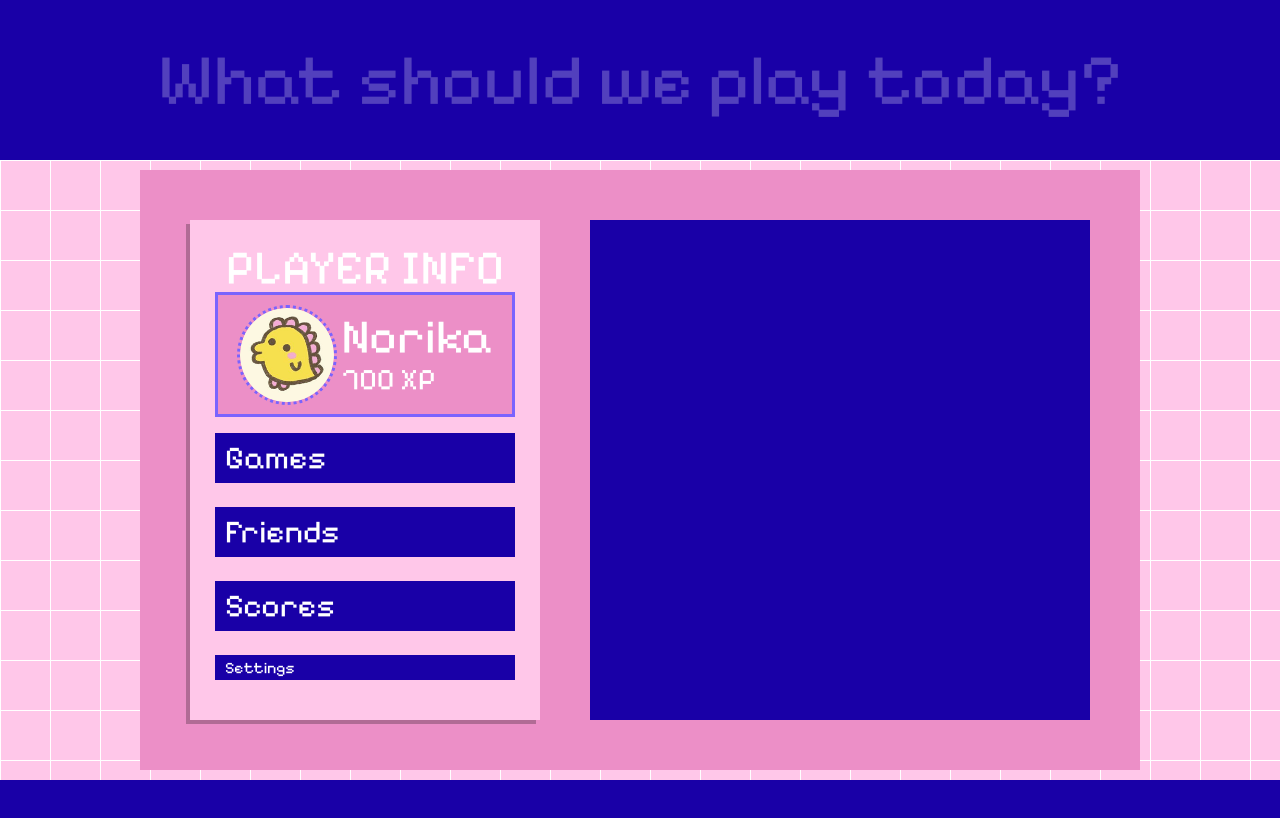
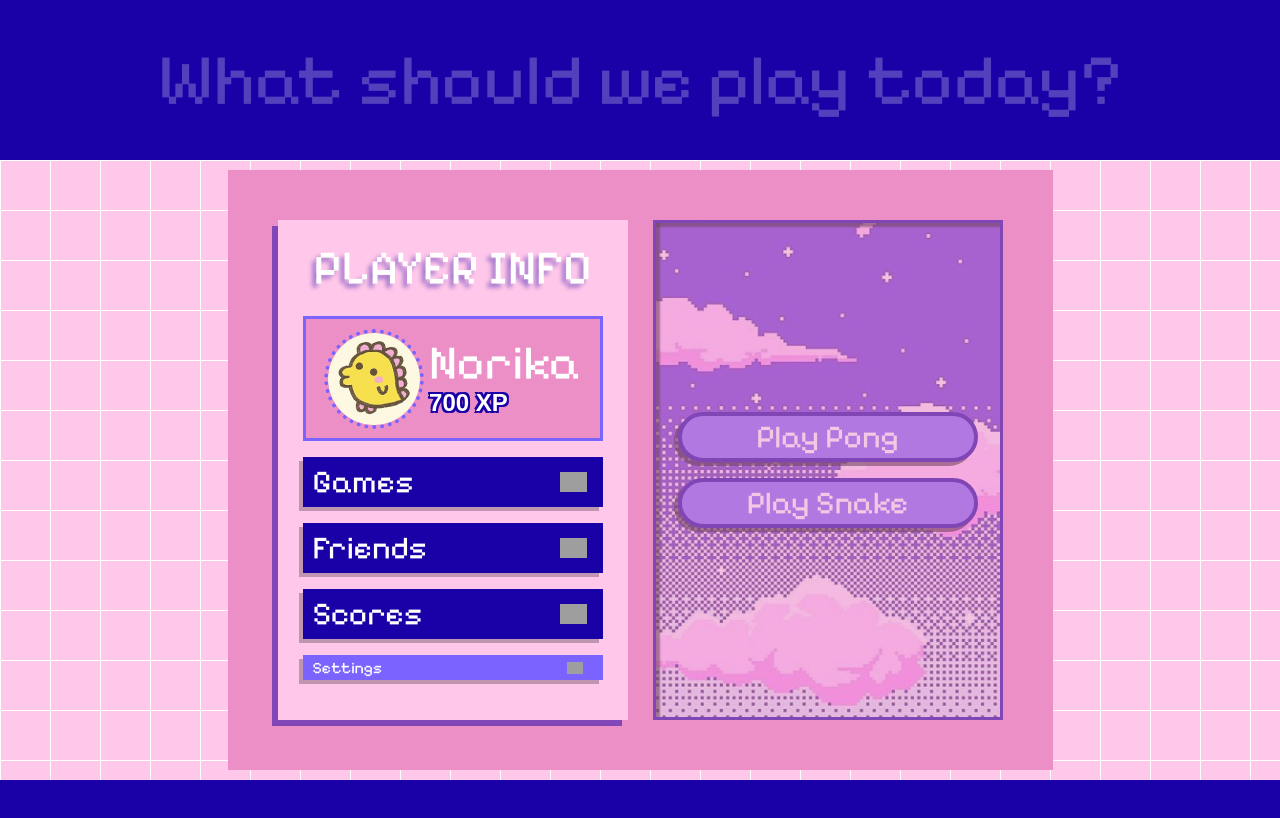
Before and after one commit to NorikaNarimatsu/transcendence, a React (Vite) app in the folder frontend/: page /playerProfile in a window 1280 px wide. Both pictures are taken after a click on the button "Games". Shown: the top 818 px of the page. Built offline with nearby package versions, Linux system fonts and the light colour scheme; grey boxes are pictures that could not be loaded; a web font is replaced by a local one.

Commit message:
Built Player Profile Page

```diff
--- a/frontend/src/index.css
+++ b/frontend/src/index.css
@@ -26,12 +26,25 @@
     box-shadow: -6px 6px 0 rgba(0, 0, 0, 0.70);
 }
 
+.shadow-no-blur-60 {
+    box-shadow: -4px 4px 0 rgba(0, 0, 0, 0.60);
+}
+
+.shadow-no-blur-60:active {
+    transform: translate(-4px, 4px);
+    box-shadow: none;
+}
+
 .shadow-no-blur-50-reverse {
     box-shadow: 4px 4px 0 rgba(25, 0, 167, 0.5);
 }
 
 .shadow-no-blur-50-reverse-no-active {
     box-shadow: 4px 4px 0 rgba(25, 0, 167, 0.5);
+}
+
+.shadow-no-blur-50-purple-bigger {
+    box-shadow: -6px 6px 0 rgba(25, 0, 167, 0.5);
 }
 
 .shadow-no-blur:active {
@@ -45,7 +58,7 @@
 }
 
 .text-shadow {
-    text-shadow: 0px 4px 4px rgba(0, 0, 0, 0.25);
+    text-shadow: -4px 4px 4px rgba(25, 0, 167, 0.40);
 }
 
 .placeholder-color::placeholder {
@@ -72,8 +85,8 @@
     display: flex;
     align-items: center;
     justify-content: center;
-    border-color: #7a63fe;
-    border-width: 3px;
+    border-color: #ffc7e9;
+    border-width: 4px;
     border-radius: 50%;
     border-style: dotted;
 }
@@ -148,7 +161,7 @@
     border-color: #7a63fe;
 }
 
-.button-pp {
+.button-pp-blue {
     font-family: 'Pixelify Sans', cursive;
     font-size: 2rem;
     text-align: left;
@@ -159,12 +172,52 @@
     height: 50px;
 }
 
-.button-pp-settings {
+.button-pp-blue-settings {
     font-family: 'Pixelify Sans', cursive;
     text-align: left;
     padding-left: 10px;
     color: white;
-    background-color: #1900a7;
+    background-color: #7a63fe;
     width: 300px;
     height: 25px;
 }
+
+.button-pp-purple {
+    font-family: 'Pixelify Sans', cursive;
+    font-size: 2rem;
+    color: white;
+    background-color: #7a63fe;
+    width: 300px;
+    height: 50px;
+    border-radius: 50px;
+    border-style: solid;
+    border-color: #1900a7;
+    border-width: 4px;
+    display: flex;
+    align-items: center;
+    justify-content: center;
+}
+
+.text-border-blue {
+    color: white;
+    text-shadow:
+        -1px -1px 0 #1900a7,
+        0px -1px 0 #1900a7,
+        1px -1px 0 #1900a7,
+        1px 0px 0 #1900a7,
+        1px 1px 0 #1900a7,
+        0px 1px 0 #1900a7,
+        -1px 1px 0 #1900a7,
+        -1px 0px 0 #1900a7,
+        /* Second layer for thickness */
+        -2px -2px 0 #1900a7,
+        2px -2px 0 #1900a7,
+        -2px 2px 0 #1900a7,
+        2px 2px 0 #1900a7;
+}
+
+.border-img {
+    border-width: 3px;
+    border-color: #1900a7;
+    border-width: 3px;
+}
--- a/frontend/src/pages/PlayerProfile.tsx
+++ b/frontend/src/pages/PlayerProfile.tsx
@@ -1,38 +1,111 @@
 import type { JSX } from 'react';
+import { useState } from 'react';
 import avatar1 from '../assets/avatars/Avatar 1.png'
+import bgimage from '../assets/Player_Page.jpg'
+import arrow_icon from '../assets/icons/arrow.png'
 
 export default function PlayerProfile(): JSX.Element{
+    const [selectedCategory, setSelectedCategory] = useState<string | null>(null);
+
+    const getButtonsForCategory = (category: string) => {
+        switch(category) {
+            case 'Games' :
+                return [
+                    { name: 'Play Pong', action: () => console.log('Starting Pong') },
+                    { name: 'Play Snake', action: () => console.log('Starting Snake') }
+                ];
+            case 'Friends' :
+                return [
+                    { name: 'Add Friend', action: () => console.log('Adding Friend') },
+                    { name: 'Remove Friend', action: () => console.log('Removing Friend') },
+                    { name: 'See Friends', action: () => console.log('See Friends') }
+                ];
+            case 'Scores' :
+                return [
+                    { name: 'See Scores', action: () => console.log('Seeing Scores')},
+                    { name: 'Reset all Scores', action: () => console.log('Reseting all scores')},
+                ];
+            case 'Settings' :
+                return [
+                    { name: 'Delete Acount', action: () => console.log('Deleting acount')},
+                    { name: 'Update data', action: () => console.log('Updating account data')},
+                ];
+            default:
+                return [];
+        }
+    };
+
     return (
         <main className="min-h-screen flex flex-col">
             <header className="h-40 bg-blue-deep flex">
                 <div className="font-pixelify text-white text-opacity-25 text-7xl m-auto">What should we play today?</div>
             </header>
             <section className="flex-1 bg-pink-grid flex items-center justify-center">
-                <div className="relative bg-pink-dark w-[1000px] h-[600px] m-[10px] flex justify-between items-center px-[50px]">
+                <div className="relative bg-pink-dark w-[825px] h-[600px] m-[10px] flex justify-between items-center px-[50px]">
                     {/* Player Card */}
-                    <div className="shadow-no-blur bg-pink-light w-[350px] h-[500px] flex flex-col justify-between py-6">
+                    <div className="shadow-no-blur-50-purple-bigger bg-pink-light w-[350px] h-[500px] flex flex-col justify-between py-6">
                         {/* PLAYER INFO title */}
-                        <div className="font-pixelify text-white text-5xl text-center text-shadow-xs">PLAYER INFO</div>
+                        <div className="font-pixelify text-white text-5xl text-center text-shadow mb-6">PLAYER INFO</div>
 
                         {/* Avatar and player info */}
                         <div className="bg-pink-dark mx-[25px] h-[125px] border-purple flex flex-row justify-center items-center px-4">
-                            <img src={avatar1} alt="Avatar 1" className="avatar m-auto" />
+                            <img src={avatar1} alt="Avatar 1" className="avatar m-auto" style={{borderColor: '#7a63fe'}}/>
                             <div className="flex flex-col m-auto">
-                                <div className="font-pixelify text-white text-5xl">Norika</div>
-                                <div className="font-pixelify text-white text-3xl">700 XP</div>
+                                <div className="font-pixelify text-white text-5xl">Norika</div> {/* TODO: API Call Player Name */}
+                                <div className="font-dotgothic font-bold text-white text-2xl text-border-blue">700 XP</div> {/* TODO: API Call Player XP */}
                             </div>
                         </div>
 
                         {/* Buttons container - evenly distributed */}
                         <div className="flex flex-col justify-between flex-grow mx-[25px] py-4">
-                            <button className="button-pp">Games</button>
-                            <button className="button-pp">Friends</button>
-                            <button className="button-pp">Scores</button>
-                            <button className="button-pp-settings">Settings</button>
+                            {/* Game Button */}
+                            <button className="button-pp-blue shadow-no-blur flex items-center justify-between "
+                                    onClick={() => setSelectedCategory('Games')}
+                            >
+                                Games
+                                <img src={arrow_icon} alt="Arrow" className="h-5 m-4"/>
+                            </button>
+                            {/* Friends Button */}
+                            <button className="button-pp-blue shadow-no-blur flex items-center justify-between"
+                                    onClick={() => setSelectedCategory('Friends')}
+                            >
+                                Friends
+                                <img src={arrow_icon} alt="Arrow" className="h-5 m-4"/>
+                            </button>
+                            {/* Scores Button */}
+                            <button className="button-pp-blue shadow-no-blur flex items-center justify-between"
+                                    onClick={() => setSelectedCategory('Scores')}
+                            >
+                                Scores
+                                <img src={arrow_icon} alt="Arrow" className="h-5 m-4"/>
+                            </button>
+                            {/* Settings Button */}
+                            <button className="button-pp-blue-settings shadow-no-blur flex items-center justify-between"
+                                    onClick={() => setSelectedCategory('Settings')}
+                            >
+                                Settings
+                                <img src={arrow_icon} alt="Arrow" className="h-3 m-5"/>
+                            </button>
                         </div>
+                 </div>
+                    {/* Right side content */}
+                    <div className="w-[350px] h-[500px] overflow-hidden bg-cover bg-center relative border-img"
+                        style={{ backgroundImage: `url(${bgimage})`, opacity: 0.5, boxShadow: 'inset 8px 0 2px -4px rgba(0, 0, 0, 0.6), inset 0 8px 2px -4px rgba(0, 0, 0, 0.6)'}}>
+                        {selectedCategory && (
+                            <div className="absolute top-1/2 left-1/2 transform -translate-x-1/2 -translate-y-1/2 flex flex-col gap-4">
+                                {getButtonsForCategory(selectedCategory).map((button, index) => (
+                                    <button
+                                        key={index}
+                                        className="button-pp-purple shadow-no-blur-60"
+                                        onClick={button.action}
+                                    >
+                                        {button.name}
+
+                                    </button>
+                                ))}
+                            </div>
+                        )}
                     </div>
-                    {/* Right side content */}
-                    <div className="relative bg-blue-deep w-[500px] h-[500px]"></div>
                 </div>
             </section>
             <footer className="h-40 bg-blue-deep"></footer>
```
